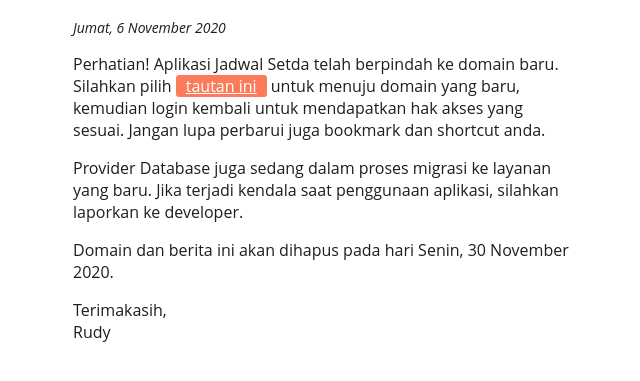
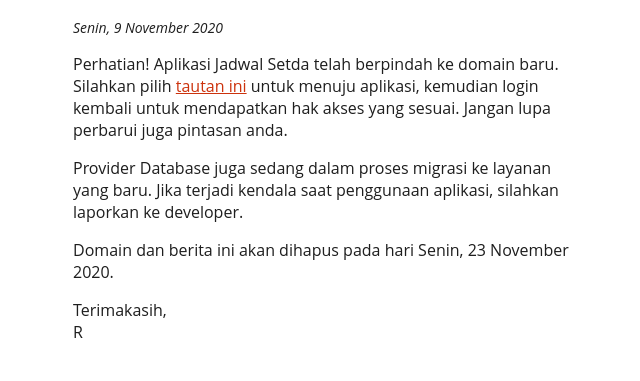
Before and after one commit to rdhermawan/jadwalsetda, a plain HTML site: page index.html in a window 1280 px wide. Shown: the part 119-500 px from the top of the page, without its empty margins (317-957 px from the left). Drawn offline with Linux system fonts and the light colour scheme.

Commit message:
bit adjustments

```diff
--- a/index.html
+++ b/index.html
@@ -8,10 +8,10 @@
 </head>
 <body>
   <h1>Migrasi Domain dan Provider Database!</h1>
-  <p class="date">Jumat, 6 November 2020</p>
-  <p>Perhatian! Aplikasi Jadwal Setda telah berpindah ke domain baru. Silahkan pilih <a class="link" href="https://umsetda.github.io/jadwalsetda/#/events/setda">tautan ini</a> untuk menuju domain yang baru, kemudian login kembali untuk mendapatkan hak akses yang sesuai. Jangan lupa perbarui juga bookmark dan shortcut anda.</p>
+  <p class="date">Senin, 9 November 2020</p>
+  <p>Perhatian! Aplikasi Jadwal Setda telah berpindah ke domain baru. Silahkan pilih <a class="link" href="https://umsetda.github.io/jadwalkegiatan">tautan ini</a> untuk menuju aplikasi, kemudian login kembali untuk mendapatkan hak akses yang sesuai. Jangan lupa perbarui juga pintasan anda.</p>
   <p>Provider Database juga sedang dalam proses migrasi ke layanan yang baru. Jika terjadi kendala saat penggunaan aplikasi, silahkan laporkan ke developer.</p>
-  <p>Domain dan berita ini akan dihapus pada hari Senin, 30 November 2020.</p>
-  <p>Terimakasih,<br>Rudy</p>
+  <p>Domain dan berita ini akan dihapus pada hari Senin, 23 November 2020.</p>
+  <p>Terimakasih,<br>R</p>
 </body>
 </html>
--- a/style.css
+++ b/style.css
@@ -13,13 +13,10 @@ body {
 }
 
 .link {
-  color: #fff;
-  padding: 0 10px;
-  border-radius: 3px;
-  background-color: #fc7b5a;
-}
+  color: #cc320c;
+/*  background-color: #fc7b5a;
+*/}
 
 .link:hover {
-  background-color: #fccb5a;
-  color: #1e1e1e;
+  color: #cc920c;
 }
```
